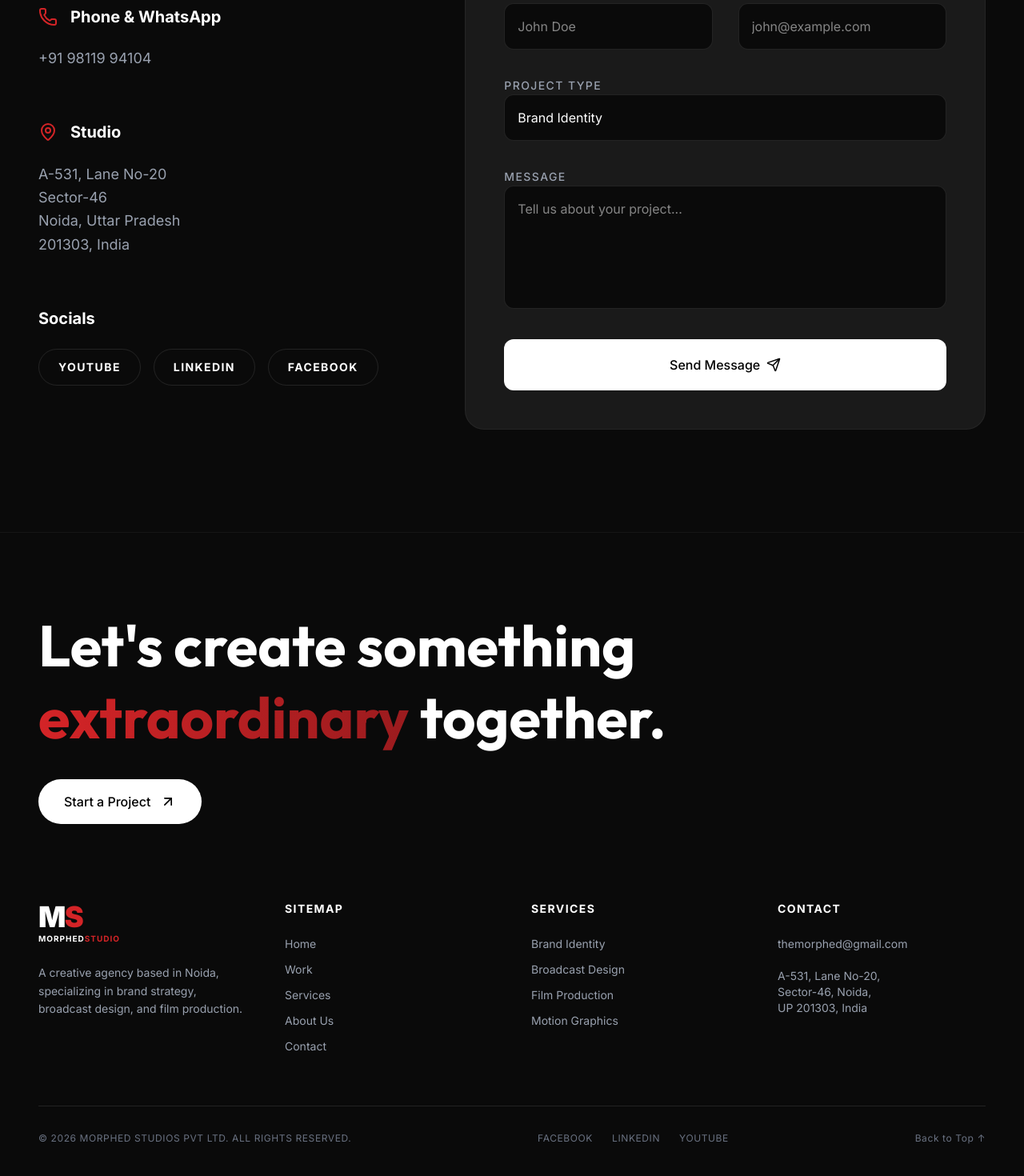
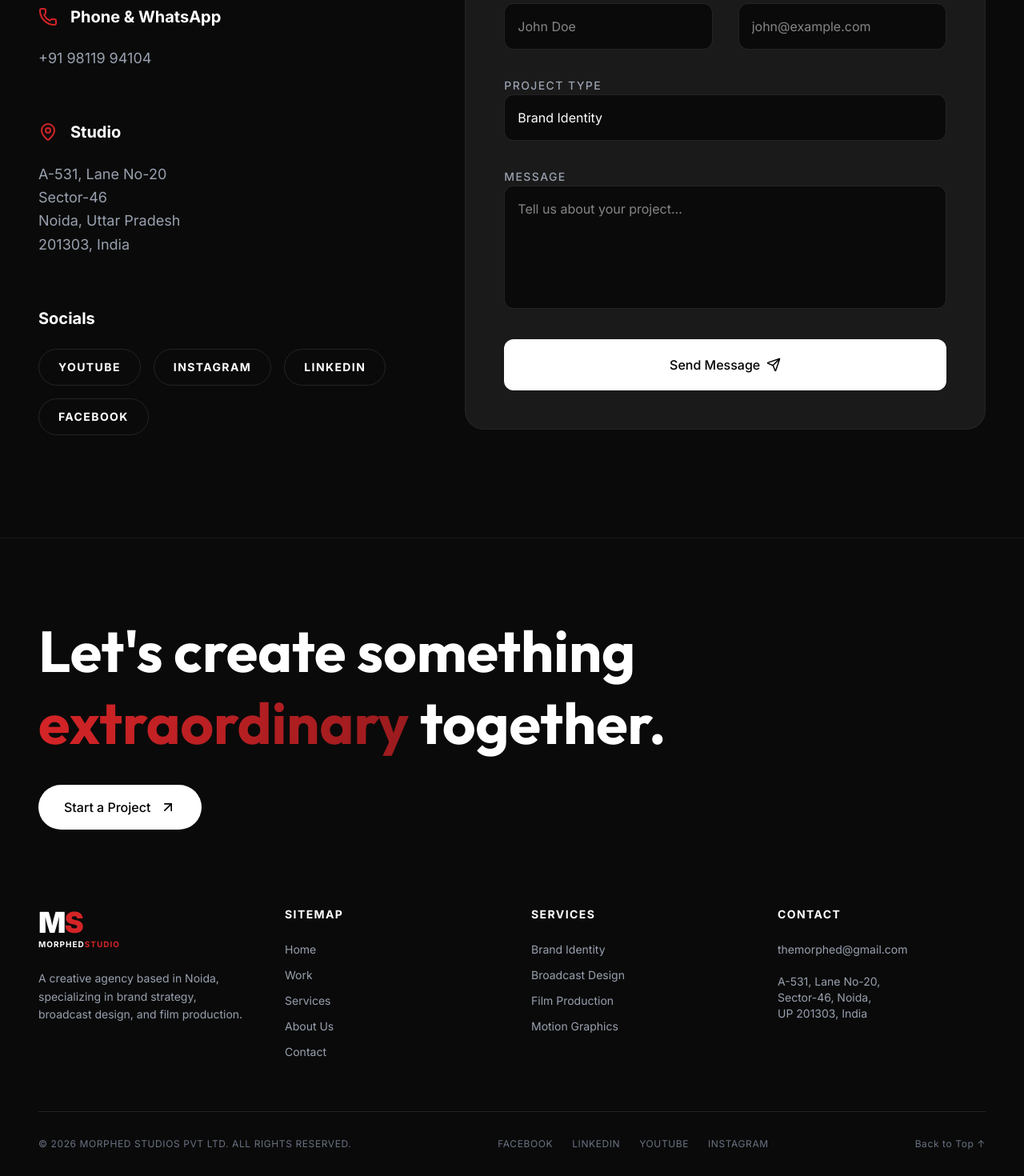
Before and after one commit to SV-DEV-AI/client-portfolio-, a Next.js app: page /contact in a window 1280 px wide. Shown: the part 746-2216 px from the top of the page at 80% size. Built offline with nearby package versions, Linux system fonts and the light colour scheme.

Commit message:
Add Instagram link and update YouTube link

```diff
--- a/src/app/contact/page.tsx
+++ b/src/app/contact/page.tsx
@@ -92,6 +92,9 @@
                 <div className="flex flex-wrap gap-4">
                   <a href={company.socials.youtube} target="_blank" rel="noopener noreferrer" className="px-6 py-3 rounded-full border border-white/10 hover:border-accent-primary hover:text-accent-primary transition-all text-sm font-bold uppercase tracking-widest">
                     YouTube
+                  </a>
+                  <a href={company.socials.instagram} target="_blank" rel="noopener noreferrer" className="px-6 py-3 rounded-full border border-white/10 hover:border-accent-primary hover:text-accent-primary transition-all text-sm font-bold uppercase tracking-widest">
+                    Instagram
                   </a>
                   <a href={company.socials.linkedin} target="_blank" rel="noopener noreferrer" className="px-6 py-3 rounded-full border border-white/10 hover:border-accent-primary hover:text-accent-primary transition-all text-sm font-bold uppercase tracking-widest">
                     LinkedIn
--- a/src/components/layout/Footer.tsx
+++ b/src/components/layout/Footer.tsx
@@ -89,6 +89,7 @@
             <a href={company.socials.facebook} target="_blank" rel="noopener noreferrer" className="hover:text-white transition-colors">Facebook</a>
             <a href={company.socials.linkedin} target="_blank" rel="noopener noreferrer" className="hover:text-white transition-colors">LinkedIn</a>
             <a href={company.socials.youtube} target="_blank" rel="noopener noreferrer" className="hover:text-white transition-colors">YouTube</a>
+            <a href={company.socials.instagram} target="_blank" rel="noopener noreferrer" className="hover:text-white transition-colors">Instagram</a>
           </div>
           <button
             onClick={scrollToTop}
--- a/src/data/company.ts
+++ b/src/data/company.ts
@@ -14,7 +14,8 @@
     country: "India",
   },
   socials: {
-    youtube: "https://www.youtube.com/channel/UC5jIuCqvUB7F2ZLteiru72g",
+    youtube: "https://youtube.com/@morphedstudios?si=8_lP1EmmDsnh2PVw",
+    instagram: "https://www.instagram.com/morphed.studios?igsh=ZmhwdjdpcHJtbnM4",
     facebook: "https://www.facebook.com/morphedstudios/",
     linkedin: "https://www.linkedin.com/company/morphed-studios/",
   },
```
